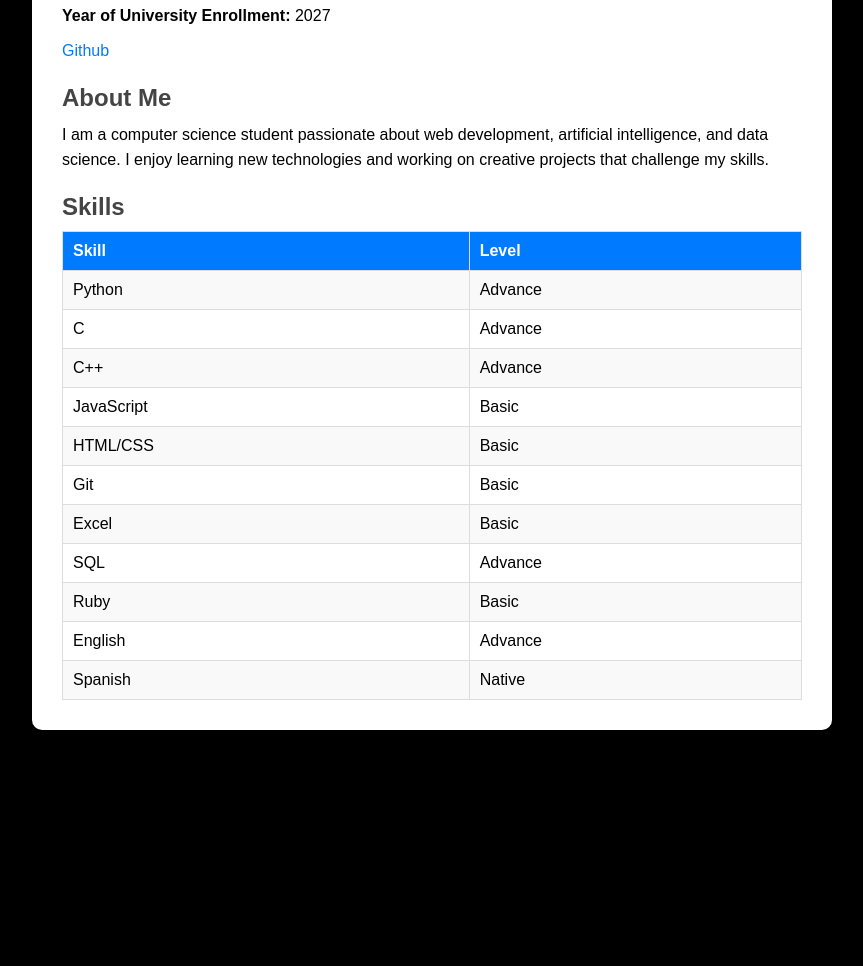
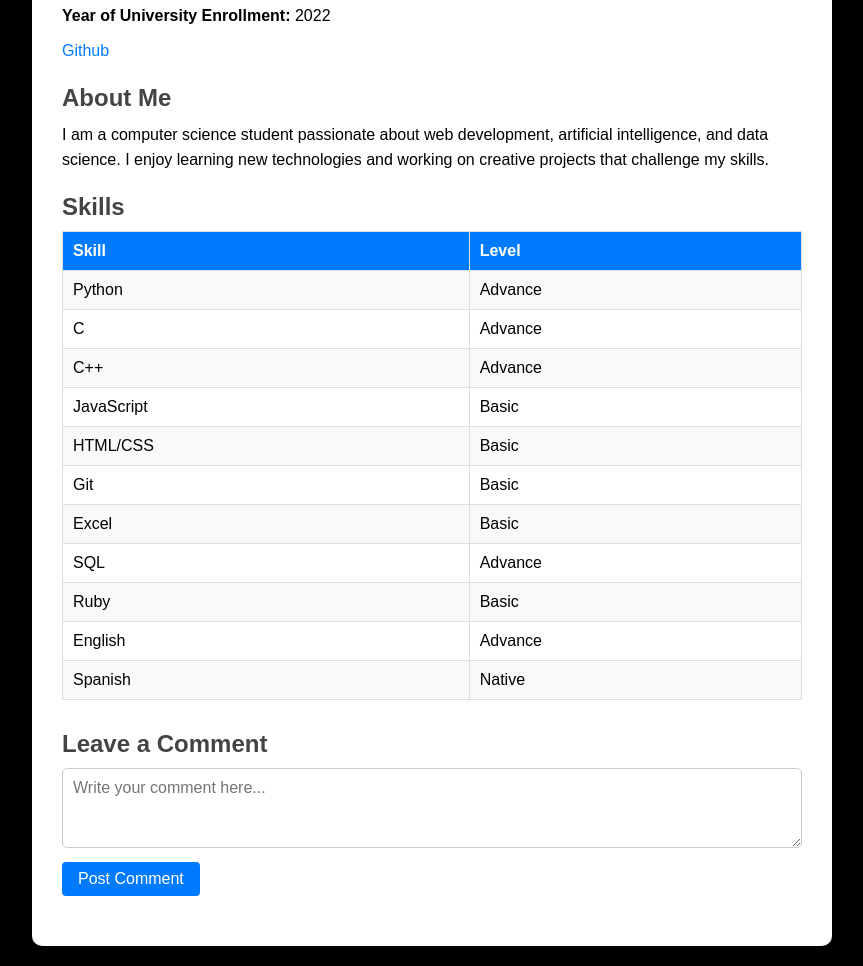
Before and after one commit to JulianDavidPinedaGarzon/JulianDavidPinedaGarzon.github.io, a plain HTML site: page index.html in a window 1280 px wide. Shown: the part 140-1106 px from the top of the page, without its empty margins (208-1071 px from the left). Before the commit the page ends 890 px from the top, so only its background shows below. Drawn offline with Linux system fonts and the light colour scheme.

Commit message:
final lab 01

```diff
--- a/index.html
+++ b/index.html
@@ -5,6 +5,35 @@
   <meta name="viewport" content="width=device-width, initial-scale=1.0">
   <title>Lab 01</title>
   <link rel="stylesheet" href="styles.css">
+  <style>
+    /* Puedes mover esto a tu archivo CSS */
+    .comment-section {
+      margin-top: 30px;
+    }
+    .comment {
+      border: 1px solid #ccc;
+      padding: 10px;
+      margin-top: 10px;
+      border-radius: 5px;
+      background-color: #f9f9f9;
+    }
+    textarea {
+      width: 100%;
+      height: 80px;
+      margin-bottom: 10px;
+    }
+    button {
+      padding: 8px 16px;
+      background-color: #007BFF;
+      color: white;
+      border: none;
+      border-radius: 4px;
+      cursor: pointer;
+    }
+    button:hover {
+      background-color: #0056b3;
+    }
+  </style>
 </head>
 <body>
 
@@ -12,8 +41,8 @@
     <h1>Julián David Pineda Garzón</h1>
 
     <p><strong>Major:</strong> Ingeniería Civil en Ciencias de la Computación </p>
-    <p><strong>Year of University Enrollment:</strong> 2027</p>
-    <p><strong></strong> <a href="https://github.com/JULIANDAVIDPINEDAGARZON" target="_blank">Github</a></p>
+    <p><strong>Year of University Enrollment:</strong> 2022</p>
+    <p><a href="https://github.com/JULIANDAVIDPINEDAGARZON" target="_blank">Github</a></p>
 
     <section class="summary">
       <h2>About Me</h2>
@@ -30,55 +59,51 @@
           </tr>
         </thead>
         <tbody>
-          <tr>
-            <td>Python</td>
-            <td>Advance</td>
-          </tr>
-          <tr>
-            <td>C</td>
-            <td>Advance</td>
-          </tr>
-          <tr>
-            <td>C++</td>
-            <td>Advance</td>
-          </tr>
-          <tr>
-            <td>JavaScript</td>
-            <td>Basic</td>
-          </tr>
-          <tr>
-            <td>HTML/CSS</td>
-            <td>Basic</td>
-          </tr>
-          <tr>
-            <td>Git</td>
-            <td>Basic</td>
-          </tr>
-          <tr>
-            <td>Excel</td>
-            <td>Basic</td>
-          </tr>
-          <tr>
-            <td>SQL</td>
-            <td>Advance</td>
-          </tr>
-          <tr>
-            <td>Ruby</td>
-            <td>Basic</td>
-          </tr>
-          <tr>
-            <td>English</td>
-            <td>Advance</td>
-          </tr>
-          <tr>
-            <td>Spanish</td>
-            <td>Native</td>
-          </tr>
+          <tr><td>Python</td><td>Advance</td></tr>
+          <tr><td>C</td><td>Advance</td></tr>
+          <tr><td>C++</td><td>Advance</td></tr>
+          <tr><td>JavaScript</td><td>Basic</td></tr>
+          <tr><td>HTML/CSS</td><td>Basic</td></tr>
+          <tr><td>Git</td><td>Basic</td></tr>
+          <tr><td>Excel</td><td>Basic</td></tr>
+          <tr><td>SQL</td><td>Advance</td></tr>
+          <tr><td>Ruby</td><td>Basic</td></tr>
+          <tr><td>English</td><td>Advance</td></tr>
+          <tr><td>Spanish</td><td>Native</td></tr>
         </tbody>
       </table>
     </section>
 
+    <!-- Sección de comentarios -->
+    <section class="comment-section">
+      <h2>Leave a Comment</h2>
+      <textarea id="commentInput" placeholder="Write your comment here..."></textarea>
+      <button onclick="addComment()">Post Comment</button>
+
+      <div id="commentsContainer">
+        <!-- Aquí se añadirán los comentarios -->
+      </div>
+    </section>
+
   </div>
+
+  <script>
+    function addComment() {
+      const commentInput = document.getElementById('commentInput');
+      const commentsContainer = document.getElementById('commentsContainer');
+
+      const commentText = commentInput.value.trim();
+      if (commentText !== '') {
+        const commentDiv = document.createElement('div');
+        commentDiv.className = 'comment';
+        commentDiv.textContent = commentText;
+        commentsContainer.appendChild(commentDiv);
+        commentInput.value = ''; // Limpiar el cuadro de texto
+      } else {
+        alert('Please write a comment before posting.');
+      }
+    }
+  </script>
 
 </body>
 </html>
--- a/styles.css
+++ b/styles.css
@@ -85,3 +85,58 @@
     font-size: 1.8rem;
   }
 }
+
+.comment-section {
+  margin-top: 30px;
+}
+
+textarea {
+  width: 100%;
+  height: 100px;
+  padding: 10px;
+  border: 1px solid #ccc;
+  border-radius: 5px;
+  resize: vertical;
+  font-size: 1rem;
+  margin-bottom: 10px;
+}
+
+button {
+  padding: 10px 20px;
+  background-color: #007BFF;
+  color: white;
+  border: none;
+  border-radius: 5px;
+  cursor: pointer;
+  font-size: 1rem;
+  transition: background-color 0.3s ease;
+}
+
+button:hover {
+  background-color: #0056b3;
+}
+
+#commentsContainer {
+  margin-top: 20px;
+}
+
+.comment {
+  border: 1px solid #ddd;
+  padding: 15px;
+  border-radius: 5px;
+  background-color: #f1f1f1;
+  margin-bottom: 10px;
+  word-wrap: break-word;
+  line-height: 1.5;
+}
+
+/* Comentarios responsivos */
+@media (max-width: 600px) {
+  textarea {
+    height: 80px;
+  }
+
+  button {
+    width: 100%;
+  }
+}
```
Lines whose indentation alone changed are shown as unchanged.
